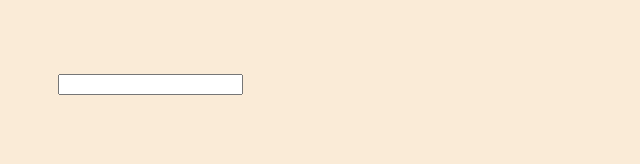
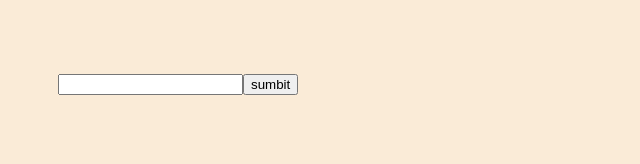
Before and after one commit to leramr/react, a React (Create React App) app in the folder my-app/: page / in a window 1280 px wide. Shown: the top 164 px of the page, without its empty margins (0-640 px from the left). Built offline with nearby package versions, Linux system fonts and the light colour scheme.

Commit message:
добавление кнопки

```diff
--- a/my-app/src/components/mainComponent.js
+++ b/my-app/src/components/mainComponent.js
@@ -10,11 +10,19 @@ export default class mainComponent extends Component {
   changeInput = (e)=> {
     this.setState ({name: e.target.value})
   }
+  submit =(e)=>{
+    e.preventDefault()
+    console.log (this.state.name)
+  }
   render() {
     return (
       <div>
-        <p>{this.state.name}</p>
-        <input onChange={this.changeInput}/>
+        <form>
+          <p>{this.state.name}</p>
+          <input onChange={this.changeInput}/>
+          <button onClick={this.submit} type='submit'>sumbit</button>
+        </form>
+
       </div>
     )
   }
```
Also changed, not shown: 1 other file (tests, documents, lock files or other folders).
